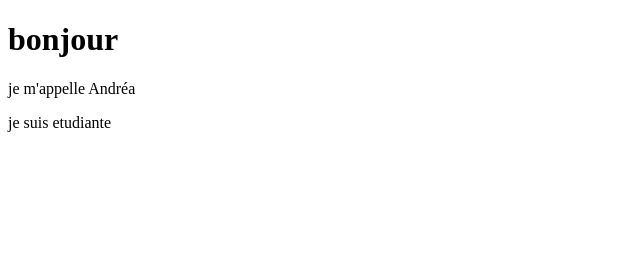
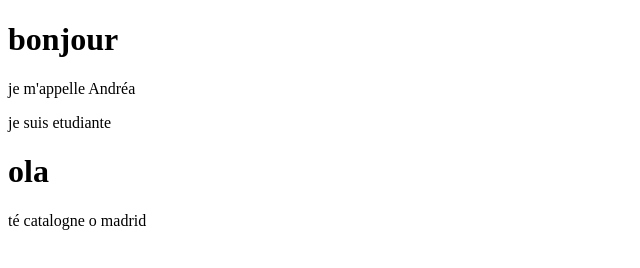
Before and after one commit to andreamoreau/arinfo, a plain HTML site: page index.html in a window 1280 px wide. Shown: the whole page, without its empty margins (0-640 px from the left). Drawn offline with Linux system fonts and the light colour scheme.

Commit message:
ajout ola

```diff
--- a/index.html
+++ b/index.html
@@ -13,6 +13,9 @@
     <p> je m'appelle Andréa</p>
     <p> je suis etudiante </p>
 
+    <h1> ola</h1>
+    <p>té catalogne o madrid</p>
+
 </body>
 
 
```
